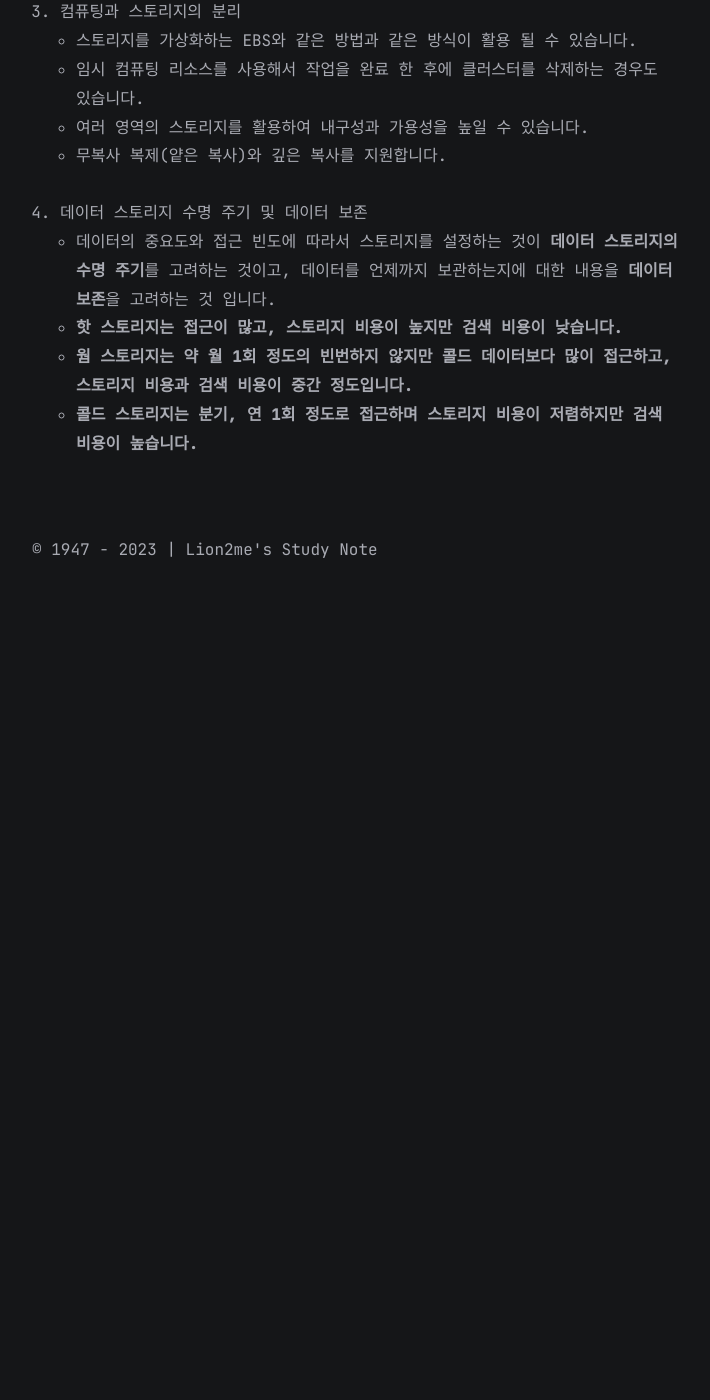
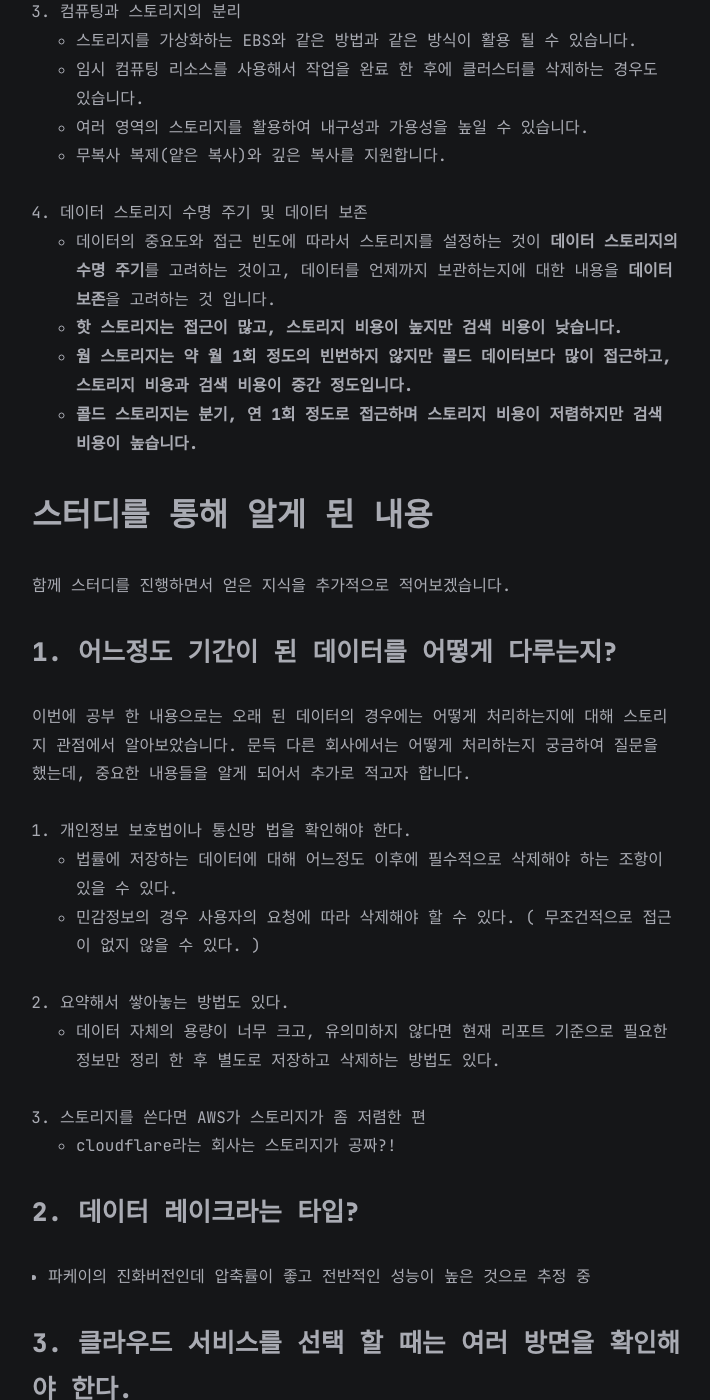
Before and after one commit to Lion2me/Lion2me.github.io, a Jekyll site: the page built from all_collections/_posts/2023-08-01-견고한 데이터 엔지니어링 6장.md, in a window 1280 px wide and 1400 px high, scrolled down 9069 px. Shown: the whole window, without its empty margins (283-993 px from the left). Built offline with Jekyll 4.4.1, drawn with Linux system fonts in a browser that asks for light colours; before the commit the page ends 9699 px from its top, so only the background shows below that; some of the changed text lies outside the part shown.

Commit message:
Update rest

```diff
--- a/all_collections/_posts/2023-08-01-견고한 데이터 엔지니어링 6장.md
+++ b/all_collections/_posts/2023-08-01-견고한 데이터 엔지니어링 6장.md
@@ -226,3 +226,41 @@ RAM은 매우 빠르지만 휘발성이라는 특징을 가지고 있습니다.
 	- **핫 스토리지는 접근이 많고, 스토리지 비용이 높지만 검색 비용이 낮습니다.**
 	- **웜 스토리지는 약 월 1회 정도의 빈번하지 않지만 콜드 데이터보다 많이 접근하고, 스토리지 비용과 검색 비용이 중간 정도입니다.**
 	- **콜드 스토리지는 분기, 연 1회 정도로 접근하며 스토리지 비용이 저렴하지만 검색 비용이 높습니다.**
+
+# 스터디를 통해 알게 된 내용
+
+함께 스터디를 진행하면서 얻은 지식을 추가적으로 적어보겠습니다.
+
+### 1. 어느정도 기간이 된 데이터를 어떻게 다루는지?
+
+이번에 공부 한 내용으로는 오래 된 데이터의 경우에는 어떻게 처리하는지에 대해 스토리지 관점에서 알아보았습니다. 문득 다른 회사에서는 어떻게 처리하는지 궁금하여 질문을 했는데, 중요한 내용들을 알게 되어서 추가로 적고자 합니다.
+
+1. 개인정보 보호법이나 통신망 법을 확인해야 한다.
+	- 법률에 저장하는 데이터에 대해 어느정도 이후에 필수적으로 삭제해야 하는 조항이 있을 수 있다.
+	- 민감정보의 경우 사용자의 요청에 따라 삭제해야 할 수 있다. ( 무조건적으로 접근이 없지 않을 수 있다. )
+2. 요약해서 쌓아놓는 방법도 있다.
+	- 데이터 자체의 용량이 너무 크고, 유의미하지 않다면 현재 리포트 기준으로 필요한 정보만 정리 한 후 별도로 저장하고 삭제하는 방법도 있다.
+3. 스토리지를 쓴다면 AWS가 스토리지가 좀 저렴한 편
+	- cloudflare라는 회사는 스토리지가 공짜?!
+
+### 2. 데이터 레이크라는 타입?
+
+- 파케이의 진화버전인데 압축률이 좋고 전반적인 성능이 높은 것으로 추정 중
+
+### 3. 클라우드 서비스를 선택 할 때는 여러 방면을 확인해야 한다.
+
+스터디원 중 한 분이 "최근 회사에서 처리 플랫폼을 AWS에서 Snowflake로 바꾸었다"라는 말씀을 하셨습니다. 그리고 이 주제에 대해서 이야기를 나누었는데, AWS의 EMR을 사용 할 때 비용에 비해 관리나 성능이 아쉬운 부분이 있었다는 경험도 들을 수 있었습니다.
+
+AWS의 경우에는 각 기능들이 각각의 플랫폼으로 구분되어 있기 때문에 필요한 것만 사용 할 수 있다는 장점이 있지만, 여러 서비스를 한번에 사용 할 때 비용이 증폭된다는 단점도 있는 것 같습니다.
+
+### 4. 데이커 카탈로그
+
+일반적으로 메타데이터를 glue나 다른 데이터베이스를 통해 관리하는데 이러한 정보를 통해 이해관계자에게 데이터베이스의 내용을 쉽게 전달하는게 쉽지 않습니다.
+
+이전에 Datahub를 적용하려다 실패 한 경험이 있기 때문에 이러한 점에 대해서 생각한 적이 있었는데, 클라우드 서비스의 장점 중 하나가 이러한 데이터 카탈로그를 만들 수 있는 장점이 있다고 합니다.
+
+이러한 메타데이터는 마이그레이션 할 때 스키마의 정보를 통해 쉽게 테이블을 복제 할 수 있게 해주기도하고, 메타데이터를 통해 일련의 자동화 시스템을 구축하는데에도 도움이 됨을 알게 되었습니다.
+
+### 5. Athena를 쓸때는 최적화 해라
+
+S3에 넣을 때 압축이 잘 되어 있는지, 조인 할 때는 기준 테이블을 큰 테이블로, LIKE는 %보다 정규 표현식을 사용해서, 파티셔닝을 통해 검색 범위를 좁히기 등 다양한 방법이 있다고 합니다.
```
